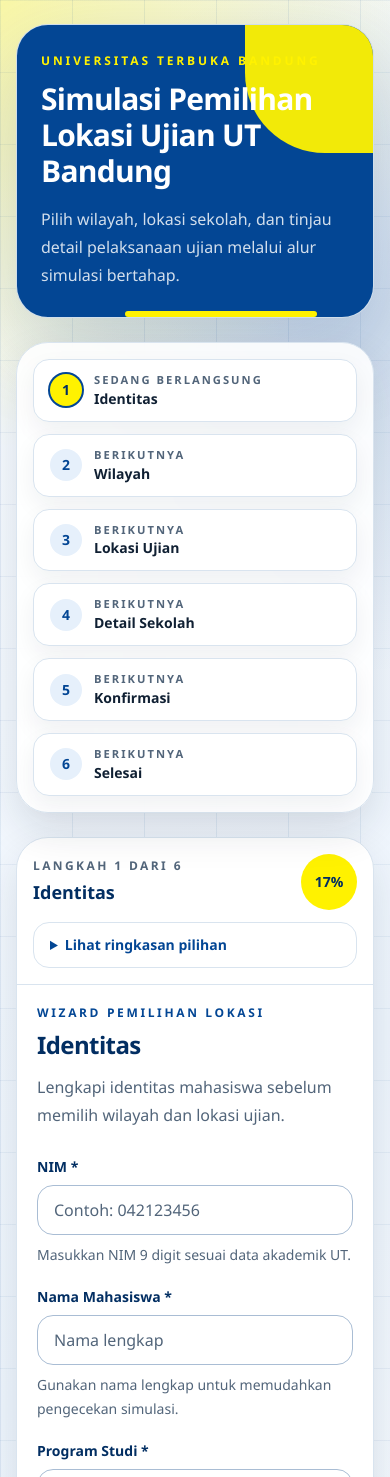
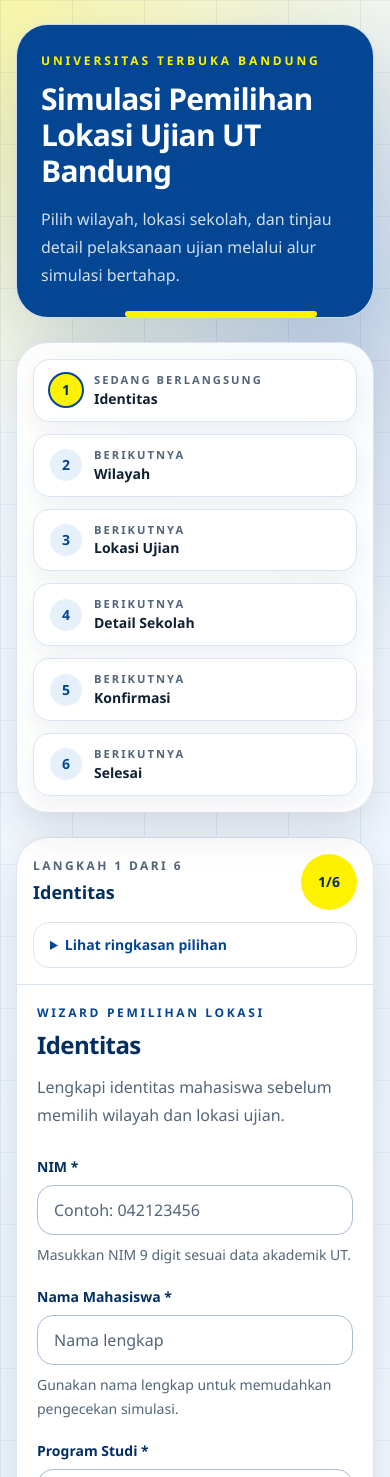
Before and after one commit to mifdlaldev/simulasi-lokasi-ujian-ut-bandung, a React (Vite) app: page / in a window 390 px wide. Shown: the top 1477 px of the page. Built offline with nearby package versions, Linux system fonts and the light colour scheme; the HTML template or start-up script is replaced by a standard one.

Commit message:
style(layout): Polish mobile wizard behavior
Keep step transitions at the top of the page and refine mobile shell affordances.

Ultraworked with [Sisyphus](https://github.com/code-yeongyu/oh-my-openagent)

Co-authored-by: Sisyphus <clio-agent@sisyphuslabs.ai>

```diff
--- a/src/App.tsx
+++ b/src/App.tsx
@@ -1,4 +1,4 @@
-import { useMemo, useReducer, useState } from "react";
+import { useEffect, useMemo, useReducer, useState } from "react";
 
 import { AppShell } from "./components/layout/AppShell";
 import { MobileStepHeader } from "./components/layout/MobileStepHeader";
@@ -53,6 +53,10 @@
   const validation = canContinueFromStep(state);
   const showErrors = attemptedStep === state.currentStep && !validation.canContinue;
 
+  useEffect(() => {
+    window.scrollTo({ top: 0, left: 0, behavior: "auto" });
+  }, [state.currentStep]);
+
   function goToPreviousStep() {
     setAttemptedStep(null);
     dispatch({ type: "SET_STEP", step: getPreviousStep(state.currentStep) });
@@ -102,6 +106,7 @@
       case "region":
         return (
           <RegionSearchStep
+            locations={examLocations}
             onSelectRegion={(regionId) => {
               setAttemptedStep(null);
               dispatch({ type: "SET_REGION", regionId });
@@ -122,6 +127,7 @@
             }}
             selectedLocationId={state.selectedLocationId}
             selectedRegionId={state.selectedRegionId}
+            selectedRegionName={selectedRegion?.name}
           />
         );
       case "detail":
--- a/src/components/layout/AppShell.tsx
+++ b/src/components/layout/AppShell.tsx
@@ -23,7 +23,7 @@
       <div className="mx-auto flex max-w-7xl flex-col gap-6">
         <header className="ut-official-card overflow-hidden rounded-[2rem] bg-[var(--ut-blue)] text-white">
           <div className="relative px-6 py-7 sm:px-8 lg:px-10">
-            <div className="absolute right-0 top-0 h-32 w-32 rounded-bl-[5rem] bg-[var(--ut-yellow)]/95" aria-hidden="true" />
+            <div className="absolute right-[-5.75rem] top-[-5.75rem] h-28 w-28 rounded-bl-[3rem] bg-[var(--ut-yellow)]/95 lg:right-0 lg:top-0 lg:h-32 lg:w-32 lg:rounded-bl-[5rem]" aria-hidden="true" />
             <div className="absolute bottom-0 right-14 h-1.5 w-48 rounded-full bg-[var(--ut-yellow)]" aria-hidden="true" />
             <p className="relative text-xs font-semibold uppercase tracking-[0.24em] text-[var(--ut-yellow)]">
               {brandName}
--- a/src/components/layout/MobileStepHeader.tsx
+++ b/src/components/layout/MobileStepHeader.tsx
@@ -15,7 +15,7 @@
 }: MobileStepHeaderProps) {
   const safeTotal = Math.max(totalSteps, 1);
   const safeCurrent = Math.min(Math.max(currentStepIndex, 1), safeTotal);
-  const progressPercent = Math.round((safeCurrent / safeTotal) * 100);
+  const stepFraction = `${safeCurrent}/${safeTotal}`;
 
   return (
     <div className="space-y-3 p-4">
@@ -27,14 +27,15 @@
           <h2 className="mt-1 text-lg font-bold text-[var(--ut-blue-deep)]">{currentStepLabel}</h2>
         </div>
         <div
-          aria-label={`Progres ${progressPercent} persen`}
-          aria-valuemax={100}
-          aria-valuemin={0}
-          aria-valuenow={progressPercent}
+          aria-label={`Langkah ${safeCurrent} dari ${safeTotal}`}
+          aria-valuemax={safeTotal}
+          aria-valuemin={1}
+          aria-valuenow={safeCurrent}
+          aria-valuetext={`Langkah ${safeCurrent} dari ${safeTotal}`}
           className="flex size-14 shrink-0 items-center justify-center rounded-full bg-[var(--ut-yellow)] text-sm font-black text-[var(--ut-blue-deep)]"
           role="progressbar"
         >
-          {progressPercent}%
+          {stepFraction}
         </div>
       </div>
 
--- a/src/styles/theme.css
+++ b/src/styles/theme.css
@@ -15,8 +15,7 @@
   --ut-shadow-soft: 0 24px 70px rgba(3, 70, 148, 0.14);
   --ut-shadow-card: 0 18px 42px rgba(16, 32, 51, 0.12);
   --ut-shadow-official: 0 30px 90px rgba(2, 46, 98, 0.18);
-  --ut-focus-ring: 0 0 0 3px rgba(255, 242, 0, 0.7),
-    0 0 0 6px rgba(3, 70, 148, 0.42);
+  --ut-focus-ring: 0 0 0 3px rgba(3, 70, 148, 0.5);
 }
 
 ::selection {
```
